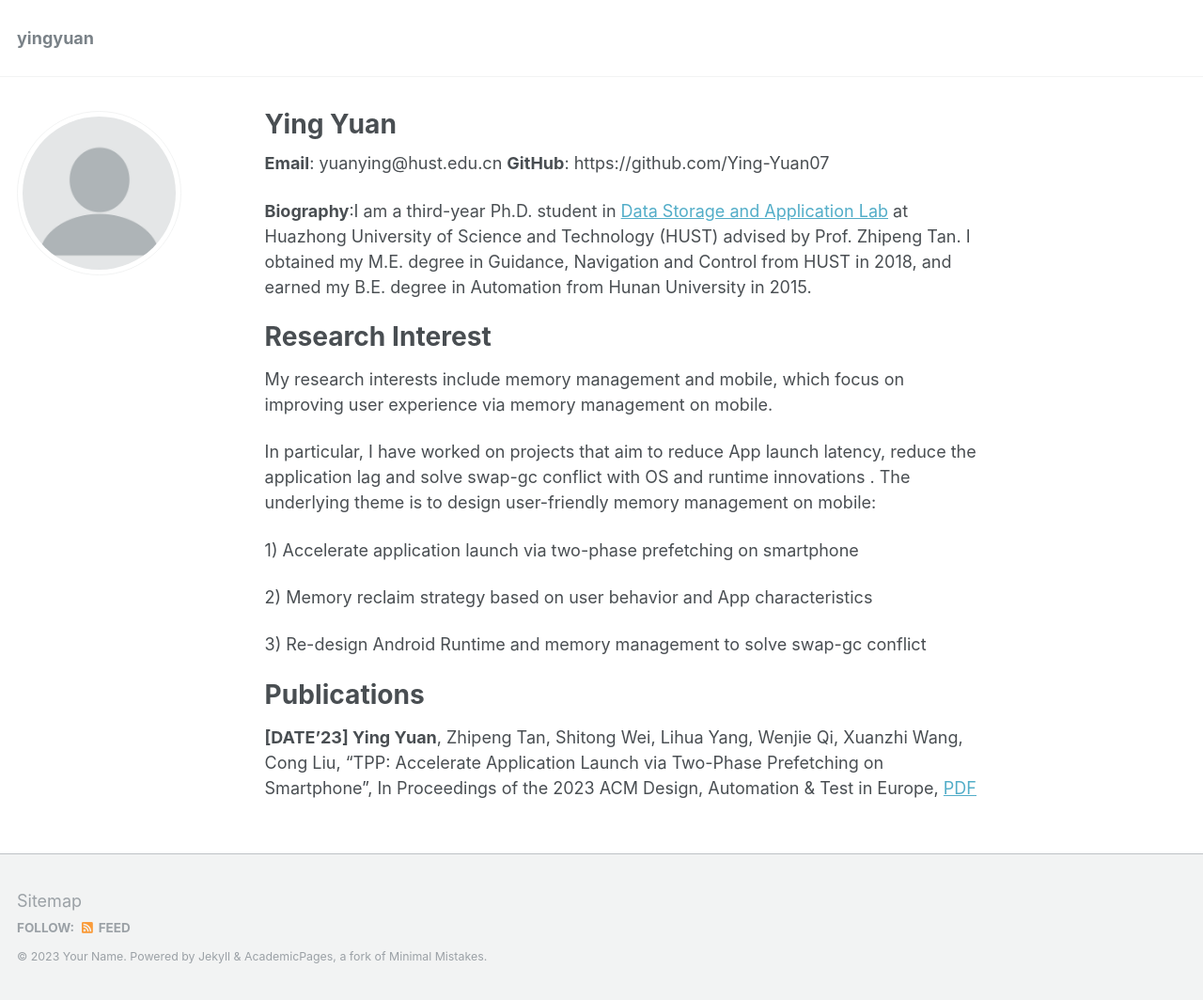
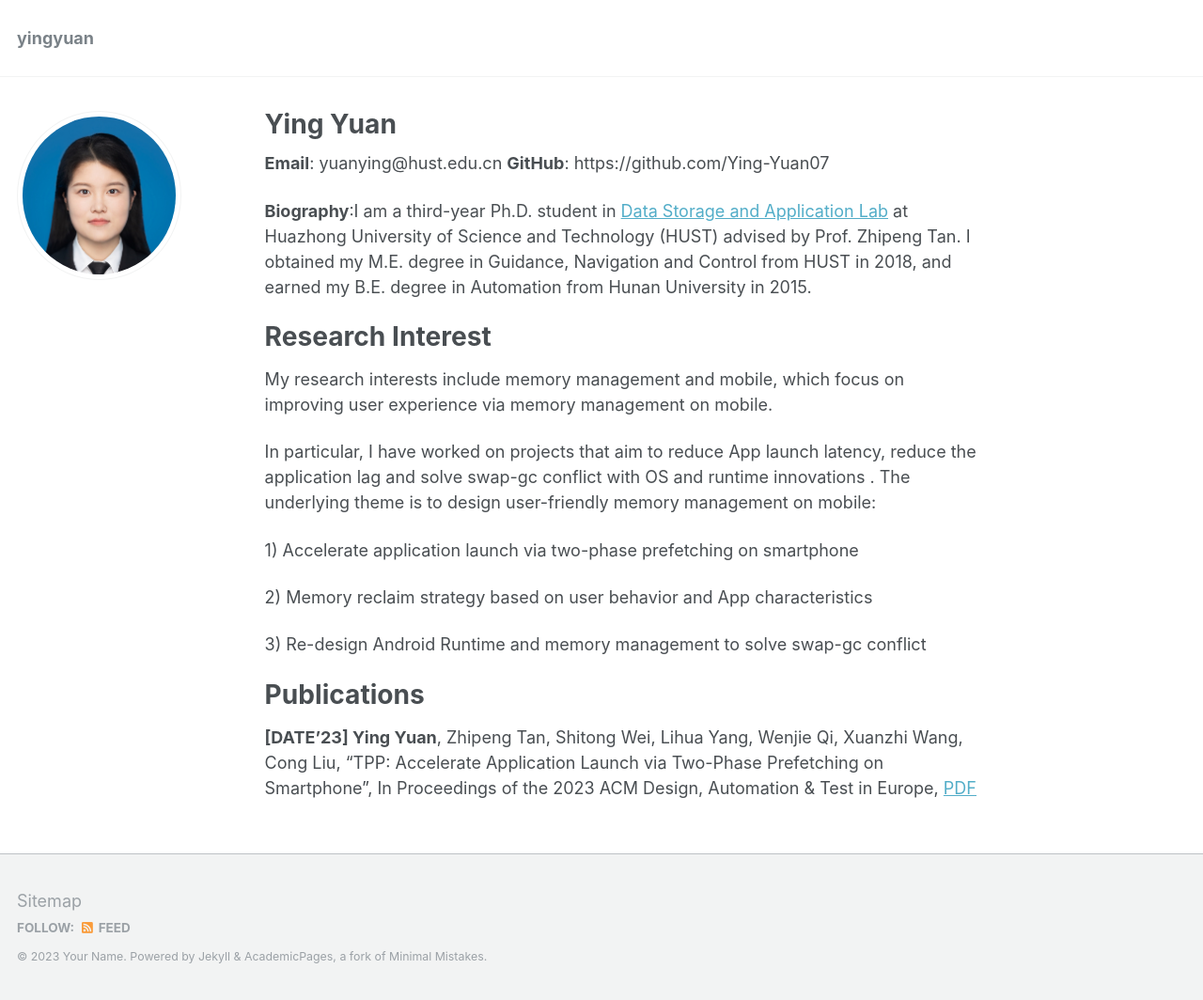
Before and after one commit to Ying-Yuan07/yingyuan, a Jekyll site: the page built from _pages/about.md, in a window 1280 px wide. Shown: the whole page at 94% size. Built offline with Jekyll 4.4.1, drawn with Linux system fonts in a browser that asks for light colours.

Commit message:
yingyuan's pic

```diff
--- a/_config.yml
+++ b/_config.yml
@@ -81,7 +81,7 @@ analytics:
 # Site Author
 author:
   name             : " "
-  avatar           : "profile.png"
+  avatar           : "blue20230302.png"
   googlescholar    :
   email            :
   researchgate     :
```
Also changed, not shown: images/blue20230302.png (added).
